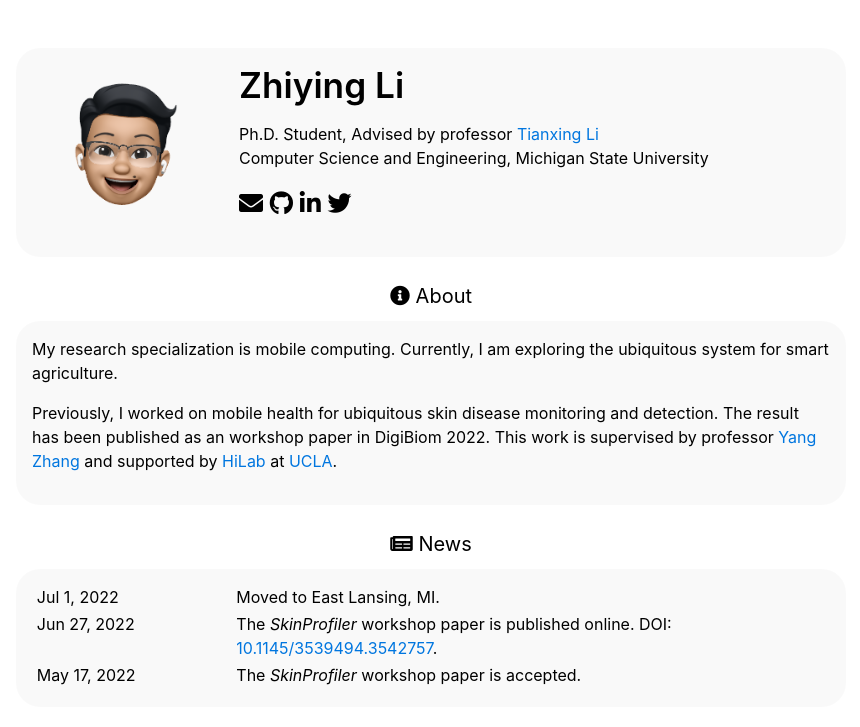
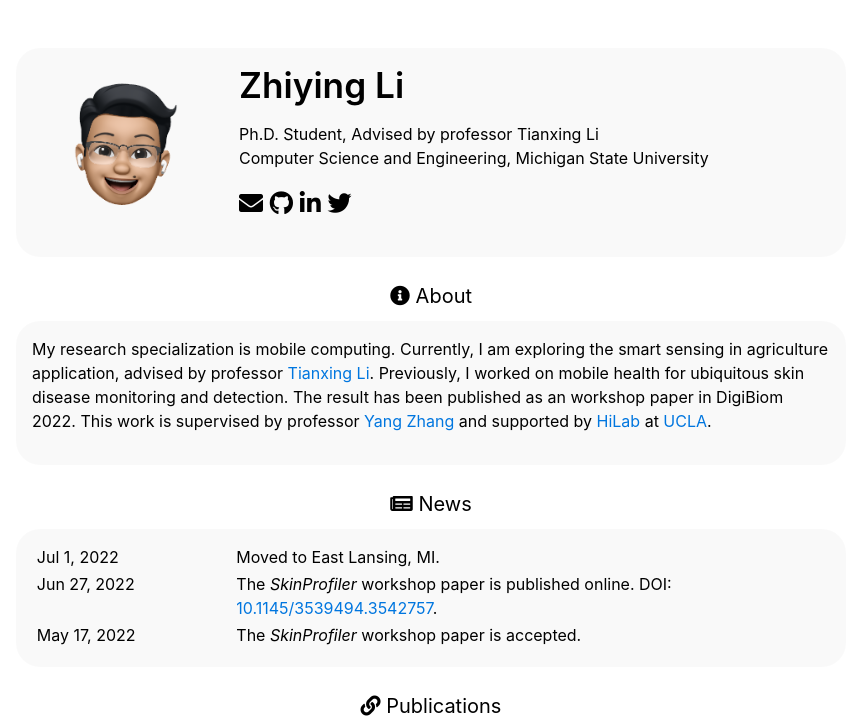
Before and after one commit to zhiyingli97/zhiyingli97.github.io, a Jekyll site: the page built from _pages/about.md, in a window 1280 px wide, cut to the strip 0-727 px from the top of the page. Shown: the whole strip, without its empty margins (209-1069 px from the left). Built offline with Jekyll 4.4.1, drawn with Linux system fonts in a browser that asks for light colours; full-size pictures stand in for the smaller copies a plugin makes; comment, search, counter and statistics services are not loaded; a style sheet for code colours, icons or effects is not loaded.

Commit message:
remove links in the about card

```diff
--- a/_pages/about.md
+++ b/_pages/about.md
@@ -4,7 +4,7 @@ title: About
 permalink: /
 subtitle: >
   <div style="display:inline-block">Ph.D. Student, </div>
-  <div style="display:inline-block">Advised by professor <a href = "https://tianxing.me/">Tianxing Li</a> </div>
+  <div style="display:inline-block">Advised by professor Tianxing Li </div>
   <div style="display:inline-block">Computer Science and Engineering, </div>
   <div style="display:inline-block">Michigan State University</div>
 
@@ -19,9 +19,7 @@ social: true  # includes social icons at the bottom of the page
 ---
 
 My research specialization is mobile computing. Currently, I am exploring the
-ubiquitous system for smart agriculture.
-
-Previously, I worked on mobile health for ubiquitous skin disease monitoring
+smart sensing in agriculture application, advised by professor [Tianxing Li](https://tianxing.me/). Previously, I worked on mobile health for ubiquitous skin disease monitoring
 and detection. The result has been published as an workshop paper in
 DigiBiom 2022. This work is supervised by professor
 [Yang Zhang](https://yangzhang.dev/) and supported by
```
